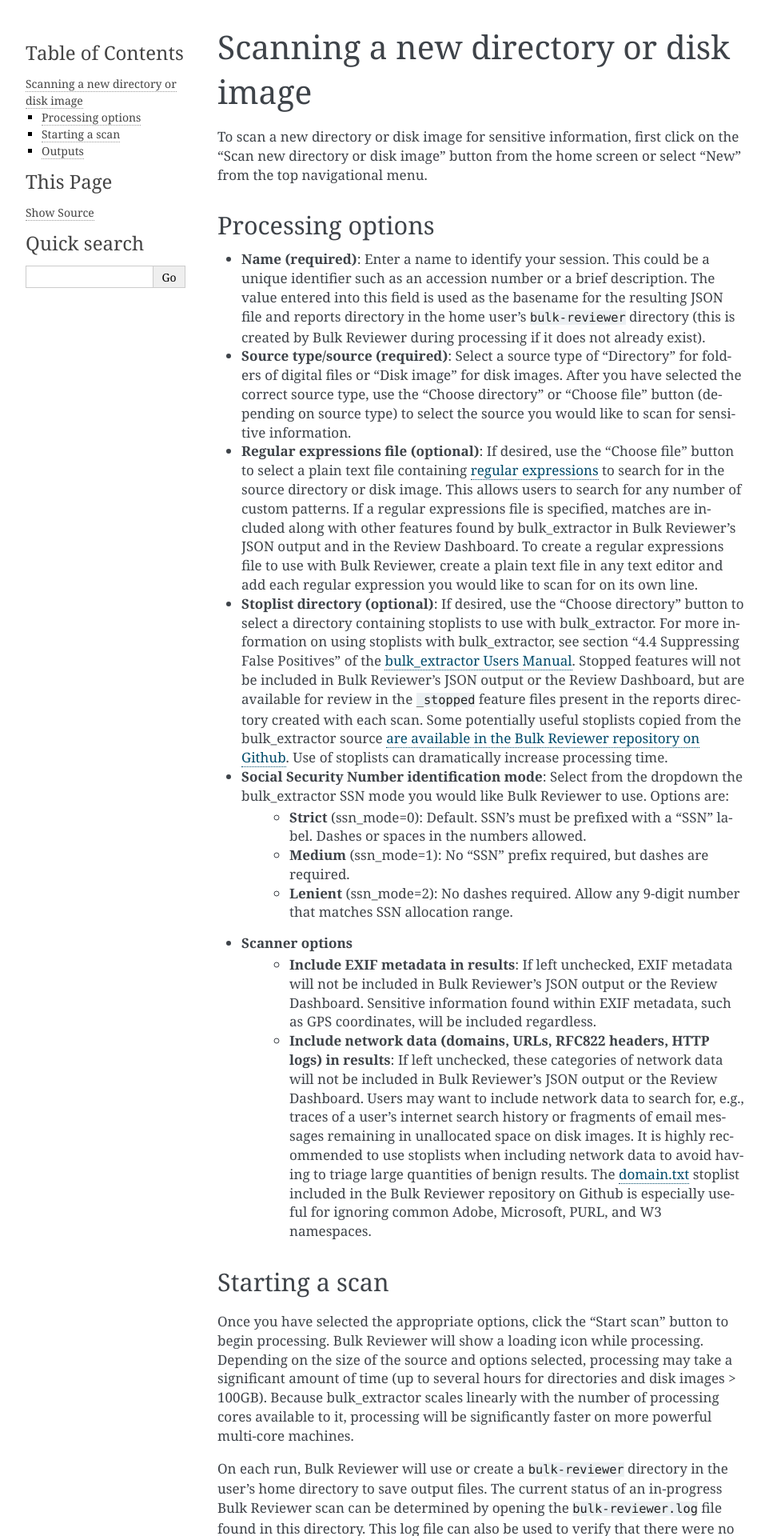
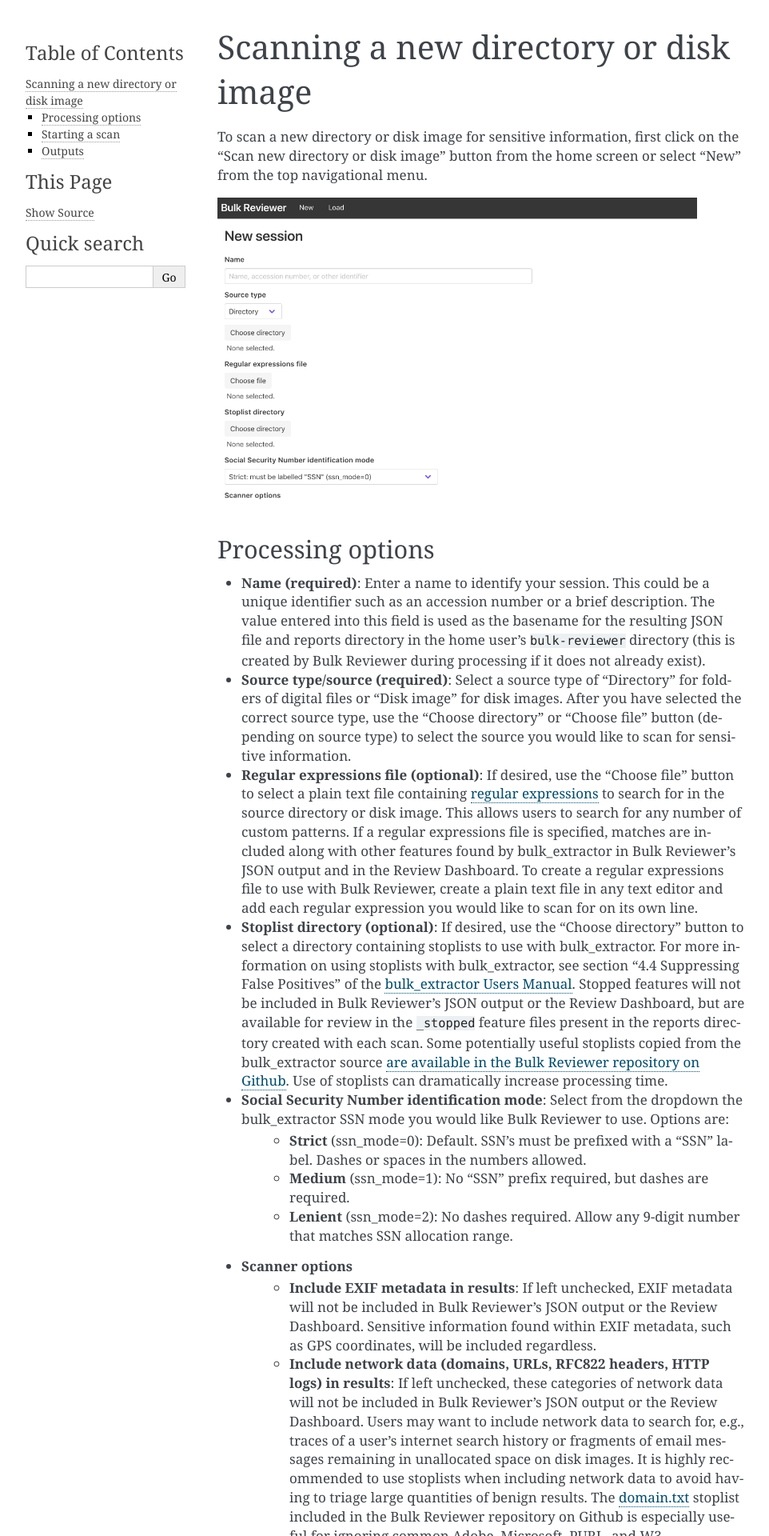
Before and after one commit to bulk-reviewer/bulk-reviewer, a Sphinx documentation site: the page built from docs/newscan.rst, in a window 1280 px wide. Shown: the top 1920 px of the page at 80% size, without its empty margins (148-1110 px from the left). Built offline with Sphinx 7.4.7, drawn with Linux system fonts in a browser that asks for light colours.

Commit message:
Add New session screenshot

```diff
--- a/docs/newscan.rst
+++ b/docs/newscan.rst
@@ -2,6 +2,10 @@
 ======================================
 
 To scan a new directory or disk image for sensitive information, first click on the "Scan new directory or disk image" button from the home screen or select "New" from the top navigational menu.
+
+.. image:: images/NewSession.png
+  :width: 600
+  :alt: Image of Bulk Reviewer New session form
 
 Processing options
 ------------------
```
Also changed, not shown: docs/images/NewSession.png (added).
